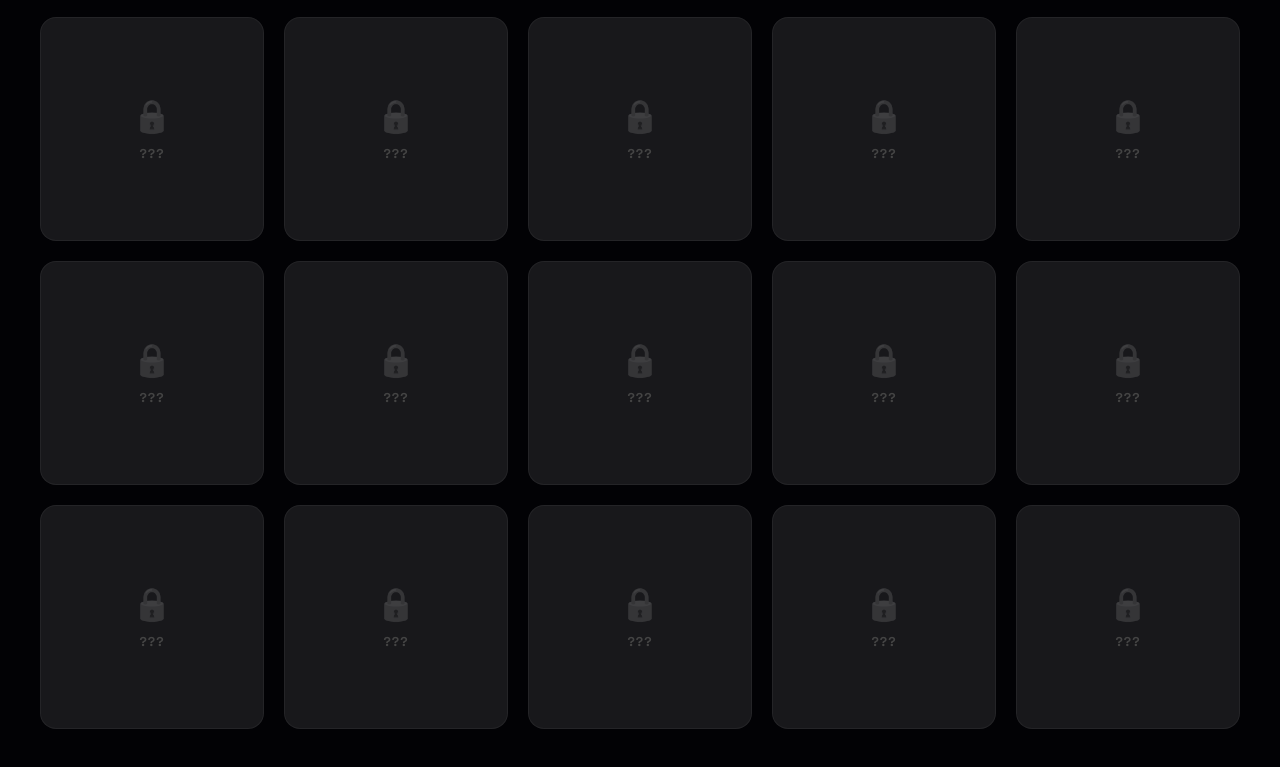
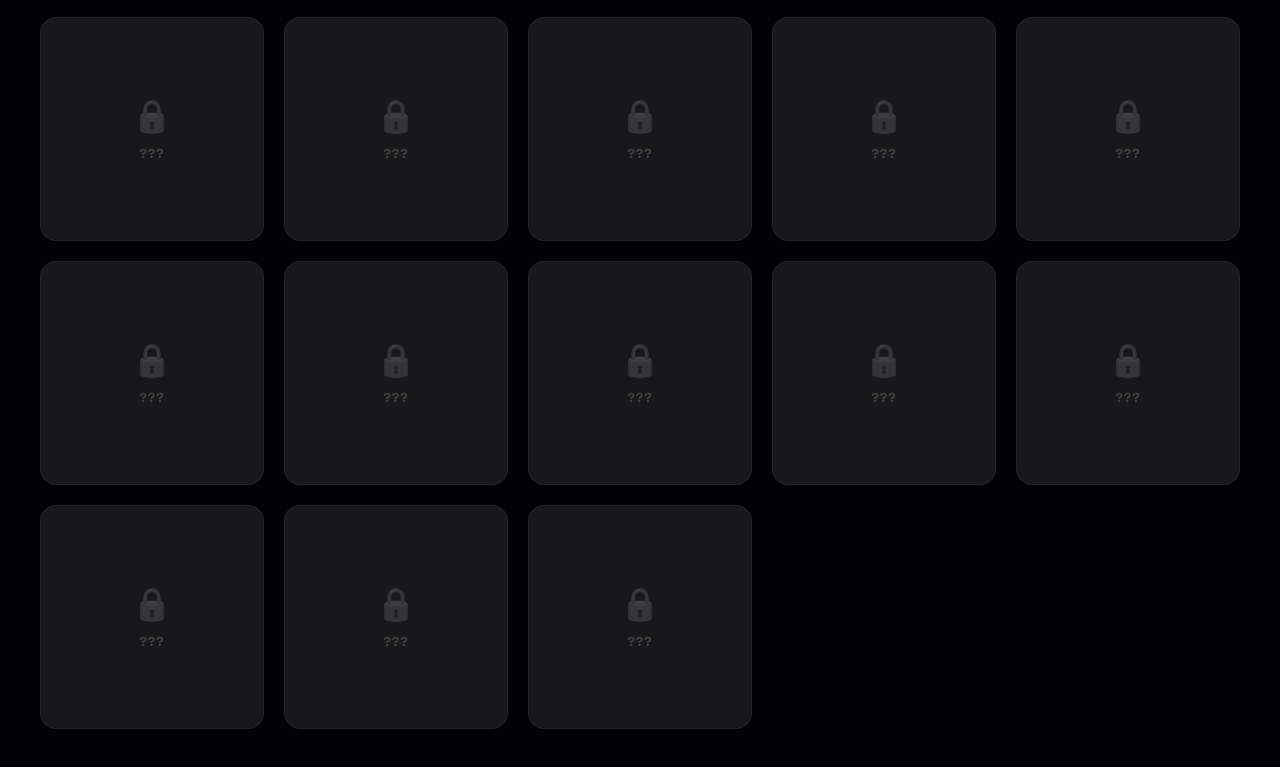
Before and after one commit to neoatmework-ship-it/WWG.github.io, a plain HTML site: page archive.html in a window 1280 px wide. Shown: the part 4418-5185 px from the top of the page. Drawn offline with Linux system fonts and the light colour scheme.

Commit message:
remove: void and kinetic unlock methods from discovery, index, archive, cheatsheet

```diff
--- a/archive.html
+++ b/archive.html
@@ -202,7 +202,6 @@
         const resetButton = document.getElementById('reset-btn');
 
         const siteData = {
-            'void': { name: 'Void', icon: '🌑' },
             'ghost': { name: 'Ghost', icon: '👻' },
             'classified': { name: 'Classified', icon: '📁' },
             'backrooms': { name: 'Backrooms', icon: '🏨' },
@@ -236,7 +235,6 @@
             'horizon': { name: 'Horizon', icon: '🌅' },
             'imprint': { name: 'Imprint', icon: '👣' },
             'jigsaw': { name: 'Jigsaw', icon: '🧩' },
-            'kinetic': { name: 'Kinetic', icon: '⚡' },
             'lattice': { name: 'Lattice', icon: '🕸️' },
             'monolith': { name: 'Monolith', icon: '🗿' },
             'nebula': { name: 'Nebula', icon: '🌌' },
--- a/discovery.js
+++ b/discovery.js
@@ -7,7 +7,7 @@ const Discovery = {
 
     // List of all secret site IDs (45 original + 55 new = 100 total)
     SITES: [
-        'void', 'ghost', 'classified', 'backrooms',
+        'ghost', 'classified', 'backrooms',
         'limbo', 'static', 'deep', 'underground',
         'starlight', 'eclipse', 'mirror', 'blackhole',
         'chosen', 'useful', 'corner', 'braille',
@@ -15,7 +15,7 @@ const Discovery = {
         'gravity', 'timeloop', 'forest', 'observer',
         'analog', 'spectrum', 'cipher', 'echo',
         'fable', 'glimmer', 'horizon', 'imprint',
-        'jigsaw', 'kinetic', 'lattice', 'monolith',
+        'jigsaw', 'lattice', 'monolith',
         'nebula', 'oracle', 'parallax', 'quartz',
         'resonance', 'solstice', 'tether', 'ultra',
         // --- 55 New Secrets ---
```
Also changed, not shown: cheatsheet.html (+0 -2 lines), index.html (+1 -4 lines).
